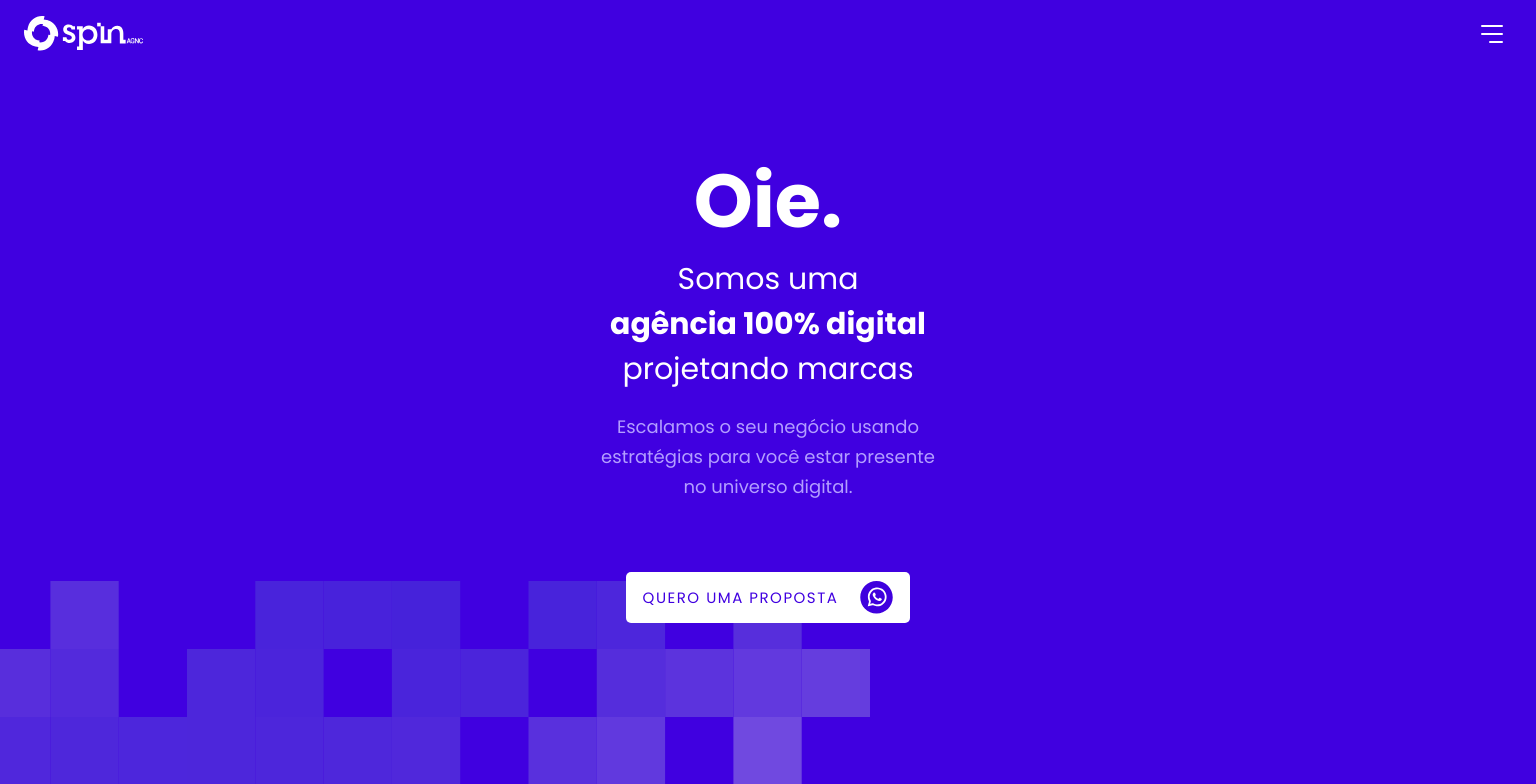
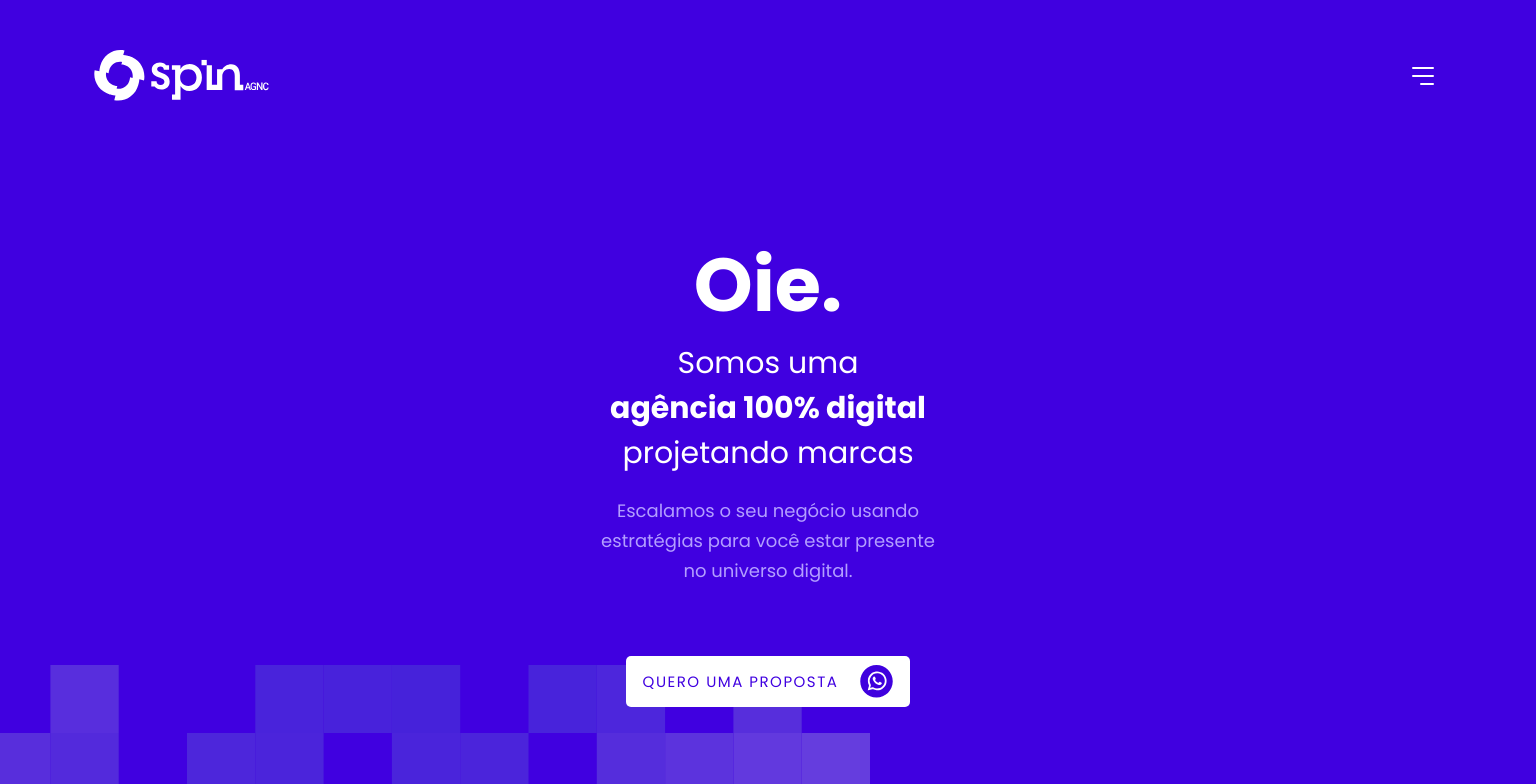
Before and after one commit to guilheermeff/landingPage-spin, a plain HTML site: page index.html in a window 1536 px wide. Shown: the top 784 px of the page. Drawn offline with nearby package versions, Linux system fonts and the light colour scheme.

Commit message:
add media querie

```diff
--- a/CSS/style.css
+++ b/CSS/style.css
@@ -43,7 +43,6 @@ body {
 /* ########## start header styles ##########*/
 
 header {
-  height: 7.2rem;
   width: 100%;
 
   background-color: var(--primary-color);
@@ -312,3 +311,17 @@ header {
   color: #FFFFFF;
 }
 /* ########## end main styles ########## */
+
+/* ########## MEDIA QUERIES ########## */
+
+@media (min-width: 1366px) {
+
+  header {
+    padding: 5.0rem 9.3rem;
+  }
+
+  .logo svg {
+    width: 17.7rem;
+    height: 5.13rem;
+  }
+}
```
